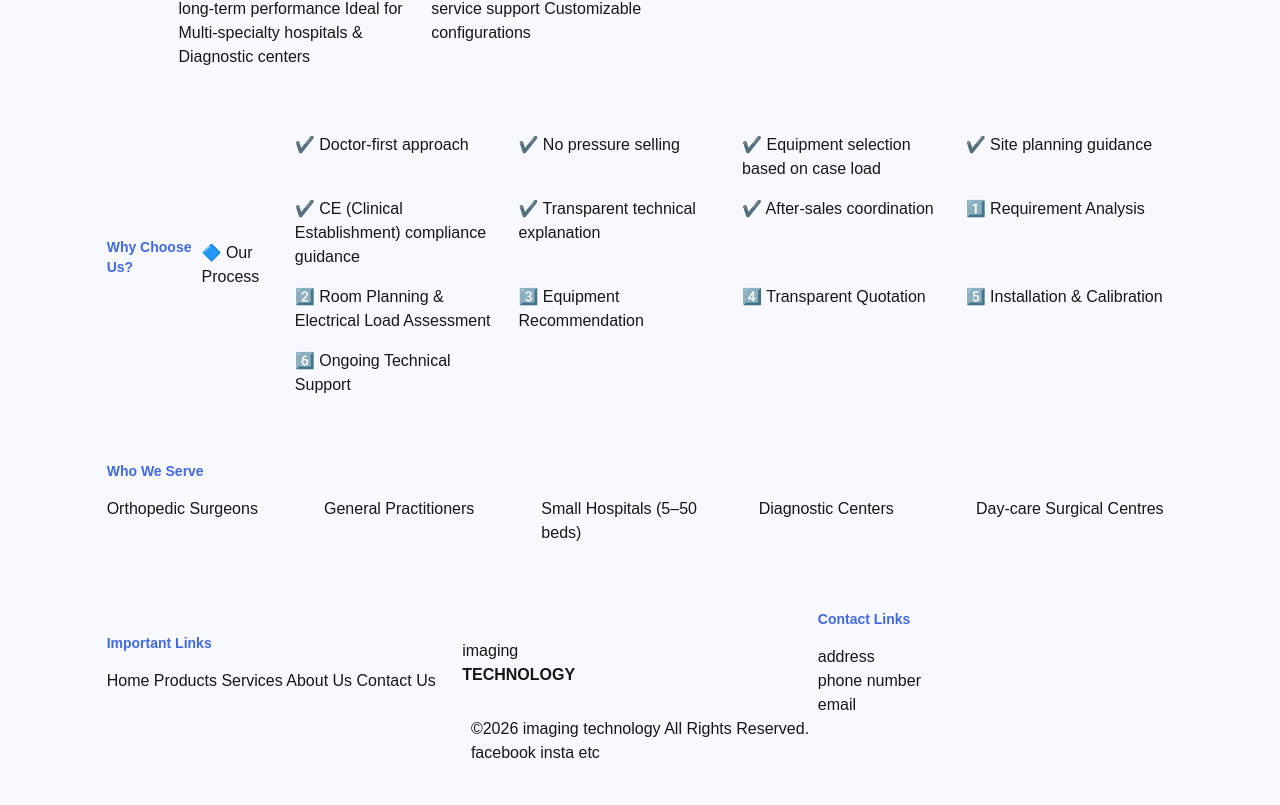
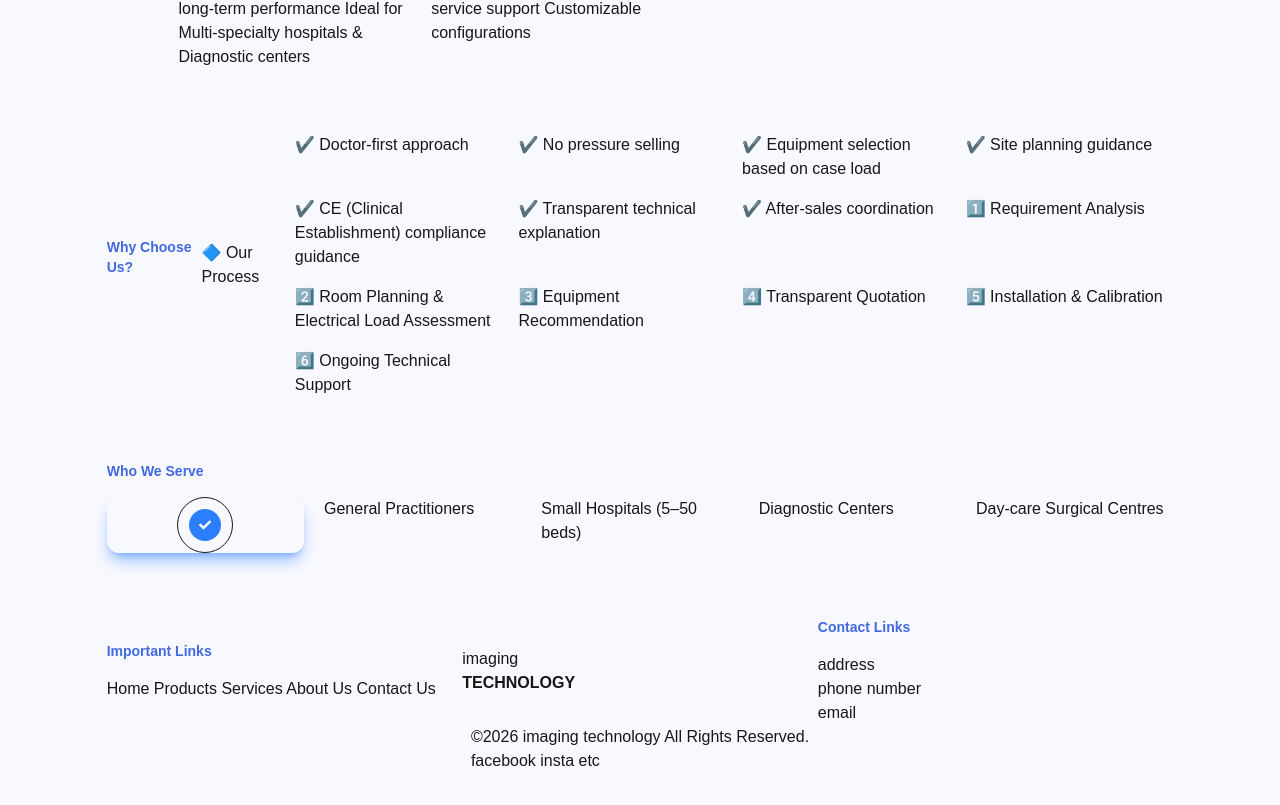
Before and after one commit to rincemathew/Imaging-Technologies, a Next.js app: page / in a window 1280 px wide. Shown: the part 1152-1957 px from the top of the page. Built offline with nearby package versions, Linux system fonts and the light colour scheme.

Commit message:
styling who we serve

```diff
--- a/src/components/main_content.tsx
+++ b/src/components/main_content.tsx
@@ -1,5 +1,7 @@
 import React from 'react'
 import Image from "next/image";
+import { FaCheck } from "react-icons/fa";
+
 
 export default function MainContent() {
   return (
@@ -85,7 +87,14 @@ export default function MainContent() {
           <div className='flex flex-col w-full'>
             <h1 className='text-(--main-color) text-sm font-bold mb-4'>Who We Serve </h1>
             <div className='grid grid-cols-5 gap-5 w-full'>
-            <div>Orthopedic Surgeons</div>
+              <div className="w-full shadow-lg rounded-xl shadow-blue-500/50 flex items-center justify-center">
+                <div className="w-14 h-14 border rounded-full flex items-center justify-center">
+                  <div className="w-8 h-8 rounded-full bg-blue-500 flex items-center justify-center">
+                    <FaCheck className="text-white text-xs" />
+                  </div>
+                </div>
+              </div>
+              {/* <div>Orthopedic Surgeons</div> */}
               <div>General Practitioners</div>
               <div>Small Hospitals (5–50 beds)</div>
               <div>Diagnostic Centers</div>
```
Lines whose indentation alone changed are shown as unchanged.
